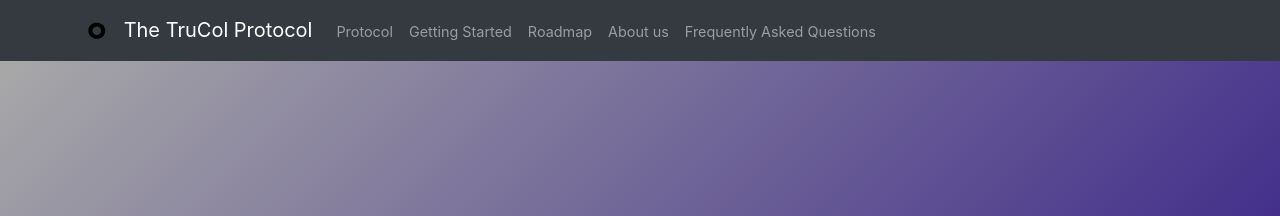
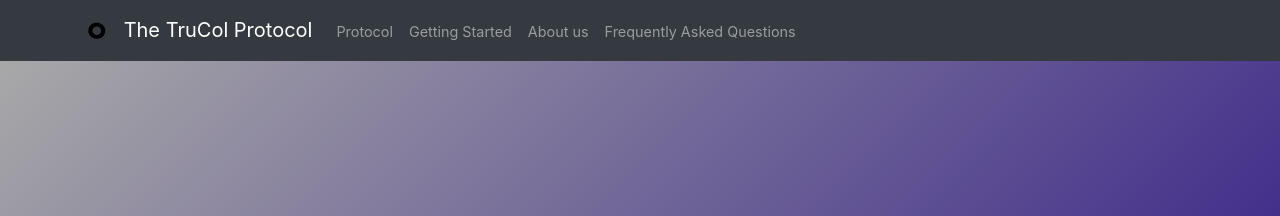
Before and after one commit to TruCol/TruCol.github.io, a Jekyll site: the page built from index.html, in a window 1280 px wide. Shown: the top 216 px of the page. Built offline with Jekyll 4.4.1, drawn with Linux system fonts in a browser that asks for light colours; comment, search, counter and statistics services are not loaded.

Commit message:
Update nav.html

```diff
--- a/_includes/nav.html
+++ b/_includes/nav.html
@@ -11,7 +11,7 @@
       <div class="navbar-nav">
         <a class="nav-item nav-link {% if page.title == 'Protocol' %}active{% endif %}" href="/protocol/">Protocol</a>
         <a class="nav-item nav-link {% if page.title == 'Getting Started' %}active{% endif %}" href="/getting-started/">Getting Started</a>
-        <a class="nav-item nav-link {% if page.title == 'Roadmap' %}active{% endif %}" href="/roadmap/">Roadmap</a>
+<!--         <a class="nav-item nav-link {% if page.title == 'Roadmap' %}active{% endif %}" href="/roadmap/">Roadmap</a> -->
         <a class="nav-item nav-link {% if page.title == 'About us' %}active{% endif %}" href="/about/">About us</a>
         <a class="nav-item nav-link {% if page.title == 'Frequently Asked Questions'%} active{% endif %}" href="/faq/">Frequently Asked Questions</a>
       </div>
```
